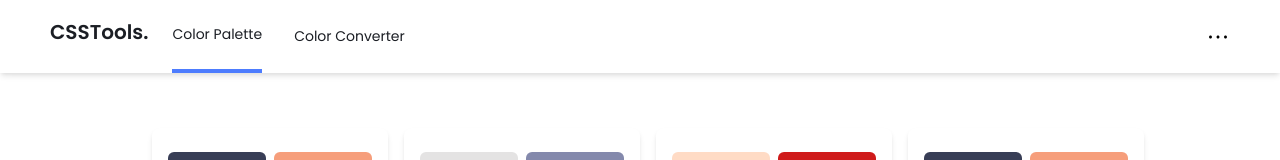
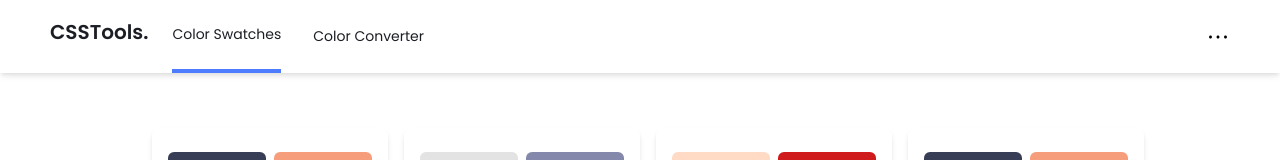
Before and after one commit to ajomadlabs/css-tools, a Nuxt app: page / in a window 1280 px wide. Shown: the top 160 px of the page. Built offline with nearby package versions, Linux system fonts and the light colour scheme.

Commit message:
:boom: rename color palettes to color swatches

```diff
--- a/components/top-navbar/index.js
+++ b/components/top-navbar/index.js
@@ -3,7 +3,7 @@ export default {
         return {
             menuItems: [
                 {
-                    name: 'Color Palette',
+                    name: 'Color Swatches',
                     active: true
                 },
                 {
```
